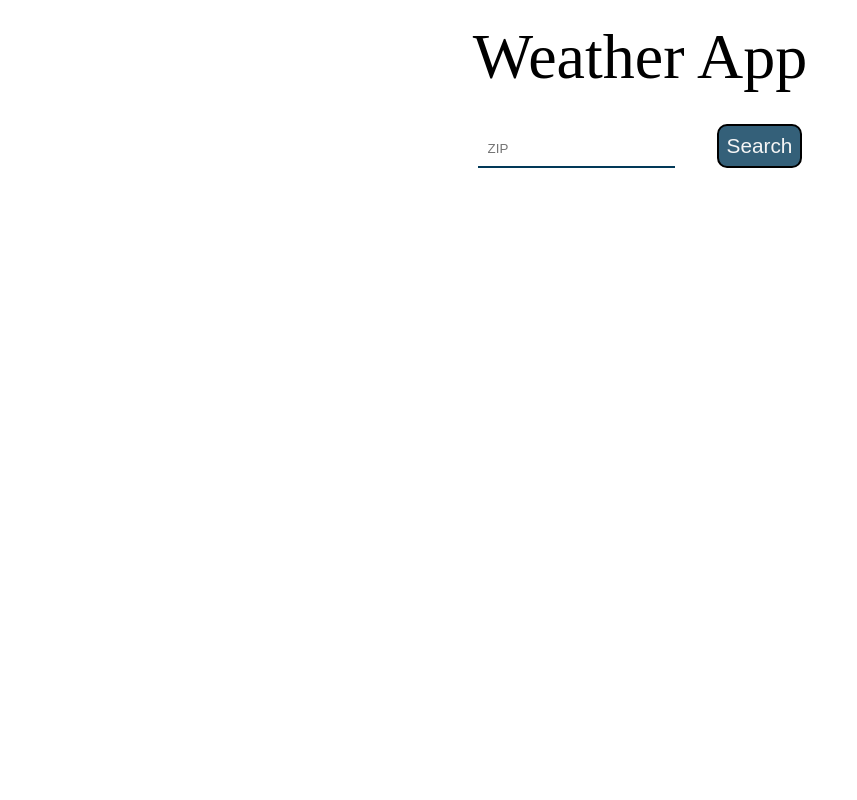
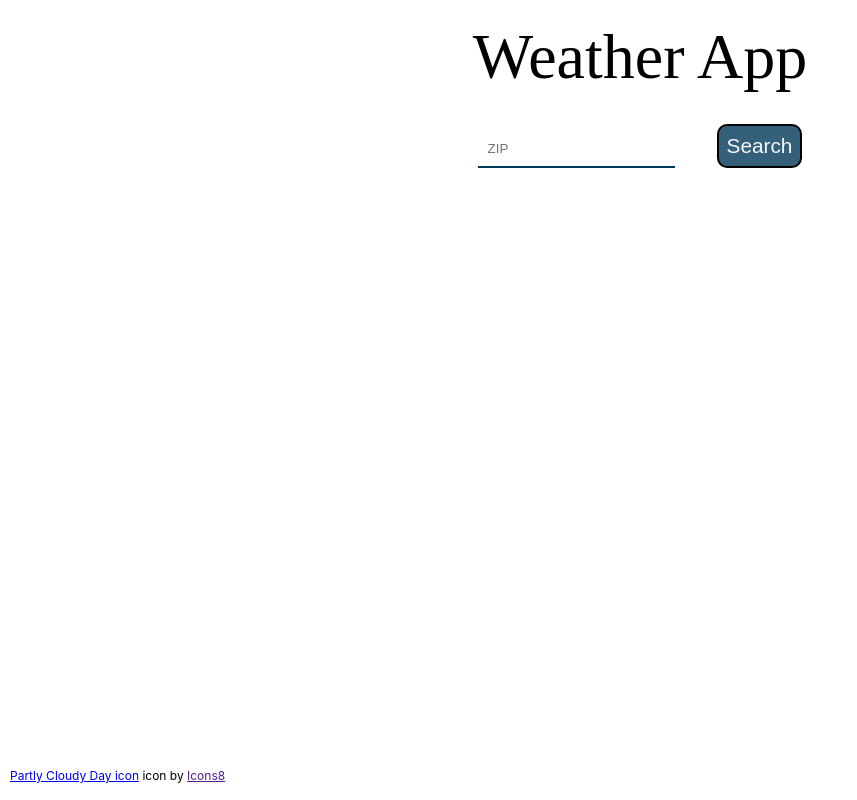
Before and after one commit to thomasgilmore/weather, a React (Create React App) app: page / in a window 1280 px wide. Shown: the whole page, without its empty margins (0-857 px from the left). Built offline with nearby package versions, Linux system fonts and the light colour scheme.

Commit message:
working on weather project

```diff
--- a/public/index.html
+++ b/public/index.html
@@ -2,7 +2,7 @@
 <html lang="en">
   <head>
     <meta charset="utf-8" />
-    <link rel="icon" href="%PUBLIC_URL%/favicon.ico" />
+    <link rel="icon" href="%PUBLIC_URL%/icons8-partly-cloudy-day-16.png" />
     <meta name="viewport" content="width=device-width, initial-scale=1" />
     <meta name="theme-color" content="#000000" />
     <meta
--- a/src/App.js
+++ b/src/App.js
@@ -1,11 +1,13 @@
 // import logo from './logo.svg';
 import './App.css';
 import Weather from "./components/Weather";
+import Footer from "./components/Footer";
 
 function App() {
   return (
     <div className="App">
       <Weather />
+      <Footer />
     </div>
   );
 }
--- a/src/components/weather.css
+++ b/src/components/weather.css
@@ -23,7 +23,7 @@
 
   .weather form input:focus {
     outline: none;
-    border-bottom: 3px dashed rgb(2, 57, 88);
+    border-bottom: 3px solid rgb(2, 57, 88);
   }
 
   .weather .getweather {
```
